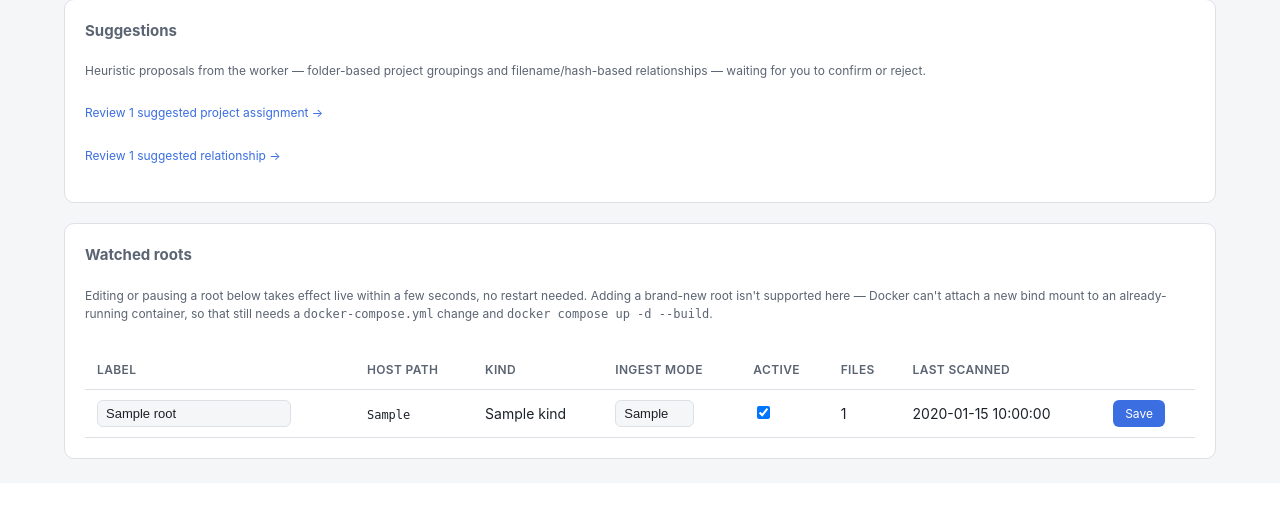
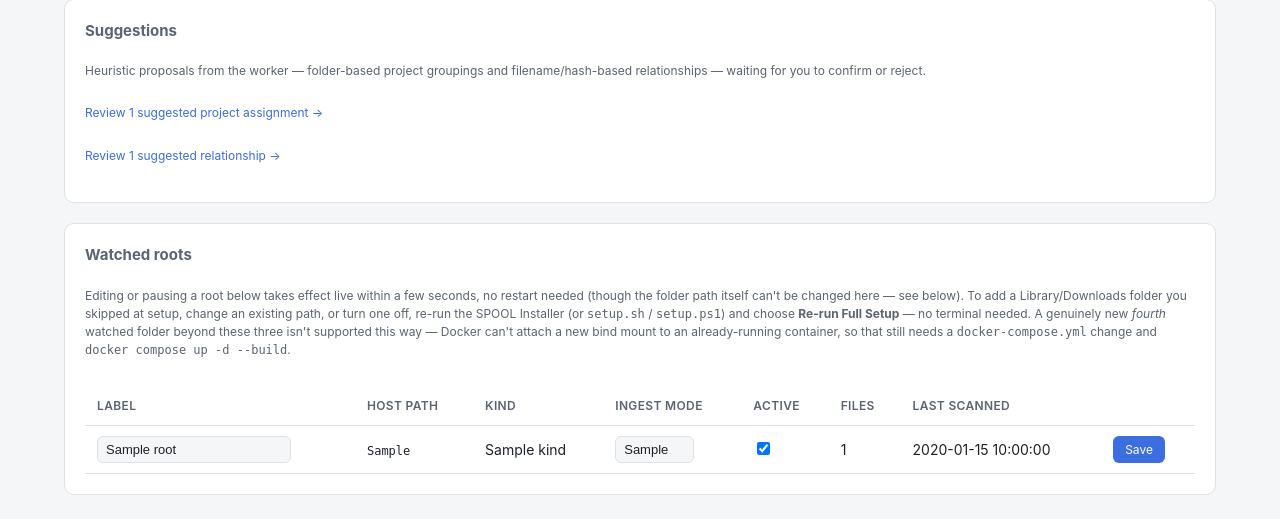
Before and after one commit to joannewood/spool, a FastAPI app: template services/api/spool_api/templates/admin.html in a window 1280 px wide. Shown: the part 925-1444 px from the top of the page. Before the commit the page ends 1384 px from the top, so only its background shows below. Run offline with FastAPI, Linux system fonts and the light colour scheme; the template is opened without the code that fills it: most values are stand-ins (such as "Sample title", 1, 10 or a date in 2020); data that the repository does not hold is empty; parts of the project's set-up code (start-up, migrations or seed data) failed here and were passed over; some libraries are stand-ins or nearby versions.

Commit message:
Update the in-app Watched roots help text to match the new no-terminal flow
The /admin page itself still said adding/changing a root always needed
a docker-compose.yml edit -- now points to re-running the installer for
the common Library/Downloads case, reserving the manual compose.yml
route for a genuinely new fourth root.

```diff
--- a/services/api/spool_api/templates/admin.html
+++ b/services/api/spool_api/templates/admin.html
@@ -112,8 +112,12 @@
 <section class="panel">
   <h2>Watched roots</h2>
   <p class="note">
-    Editing or pausing a root below takes effect live within a few seconds, no restart needed.
-    Adding a brand-new root isn't supported here — Docker can't attach a new bind mount to an
+    Editing or pausing a root below takes effect live within a few seconds, no restart needed
+    (though the folder path itself can't be changed here — see below).
+    To add a Library/Downloads folder you skipped at setup, change an existing path, or turn one
+    off, re-run the SPOOL Installer (or <code>setup.sh</code> / <code>setup.ps1</code>) and choose
+    <strong>Re-run Full Setup</strong> — no terminal needed. A genuinely new <em>fourth</em> watched
+    folder beyond these three isn't supported this way — Docker can't attach a new bind mount to an
     already-running container, so that still needs a <code>docker-compose.yml</code> change and
     <code>docker compose up -d --build</code>.
   </p>
```
